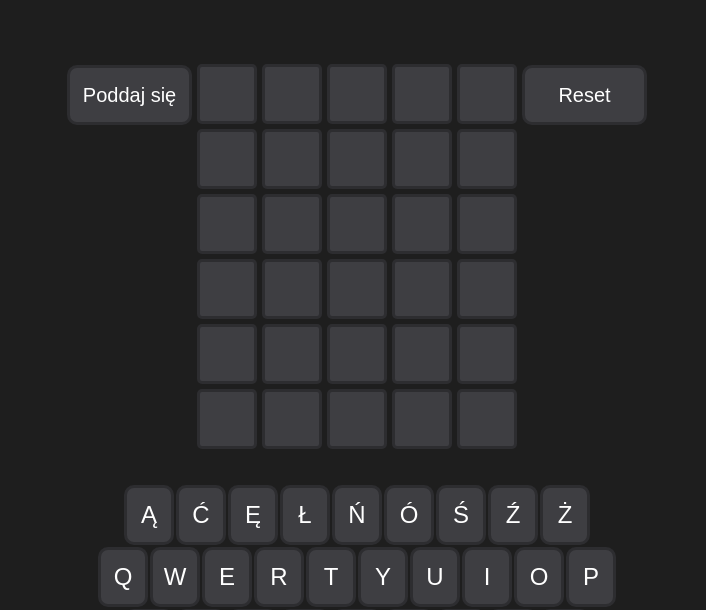
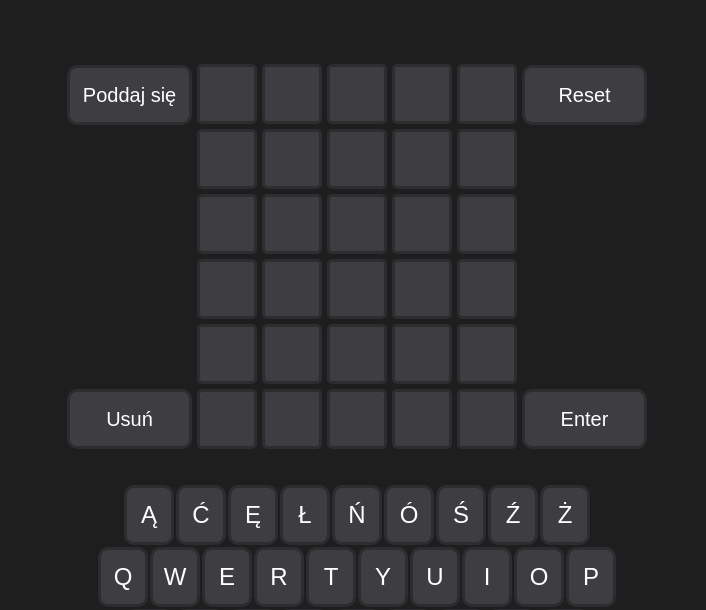
Before and after one commit to f1shuu/wordle, a plain HTML site: page index.html in a window 1280 px wide. Shown: the part 190-800 px from the top of the page, without its empty margins (283-989 px from the left). Drawn offline with Linux system fonts and the light colour scheme.

Commit message:
06 MAR 2023

```diff
--- a/style.css
+++ b/style.css
@@ -45,8 +45,8 @@ h2 {
 
 .delete_button {
     position: absolute;
-    top: 861px;
-    left: calc(50% - 308px);
+    top: 579px;
+    left: calc(50% - 290px);
     width: 125px;
     height: 60px;
     color: #fff;
@@ -59,8 +59,8 @@ h2 {
 
 .enter_button {
     position: absolute;
-    top: 861px;
-    left: calc(50% + 183px);
+    top: 579px;
+    left: calc(50% + 165px);
     width: 125px;
     height: 60px;
     color: #fff;
```
Also changed, not shown: CHANGELOG.txt.
